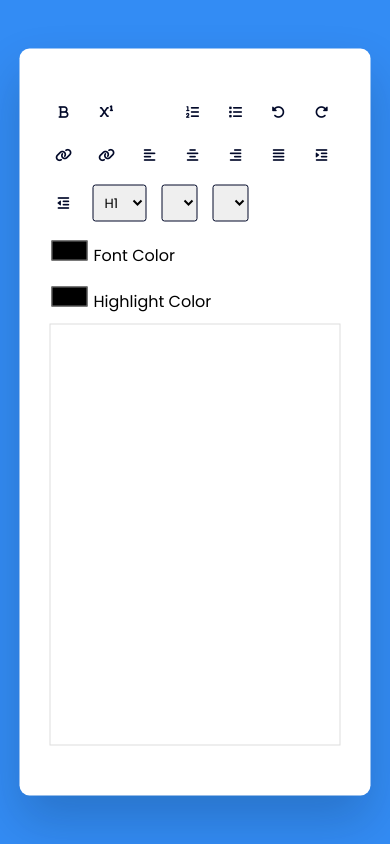
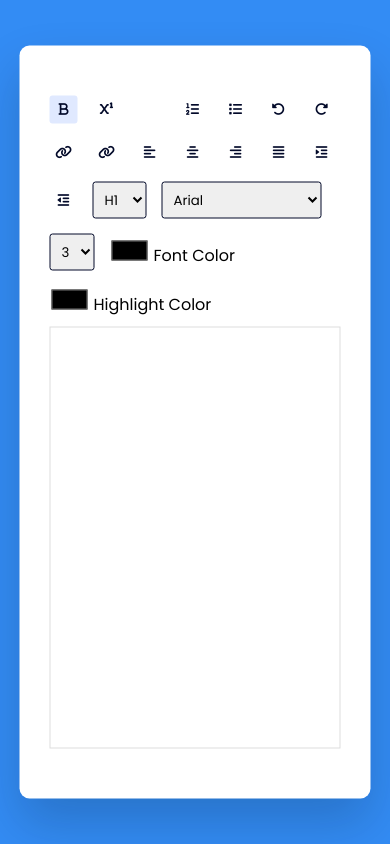
Before and after one commit to nekokujira24wase/Rich-text-editor, a plain HTML site: page index.html in a window 390 px wide. Both pictures are taken after a click on the button 63 px from the left and 112 px from the top of the page. Drawn offline with Linux system fonts and the light colour scheme.

Commit message:
script.jsを編集

```diff
--- a/script.js
+++ b/script.js
@@ -0,0 +1,96 @@
+let optionButtons = document.querySelectorAll('.option-button');
+let advancedOptionButton = document.querySelectorAll('.adv-option-button');
+let fontName = document.getElementById('fontName');
+let fontSizeRef = document.getElementById('fontSize');
+let writeArea = document.getElementById('text-input');
+let linkButton = document.getElementById('createLink');
+let alignButtons = document.querySelectorAll('.align');
+let spacingButtons = document.querySelectorAll('.spacing');
+let formatButtons = document.querySelectorAll('.format');
+let scriptButtons = document.querySelectorAll('.script');
+
+let fontList = [
+    'Arial',
+    'Verdana',
+    'Times New Roman',
+    'Garamond',
+    'Georgia',
+    'Courier New',
+    'Cursive',
+];
+
+const intializer = () => {
+    highlighter(alignButtons, true);
+    highlighter(spacingButtons, true);
+    highlighter(formatButtons, true);
+    highlighter(scriptButtons, true);
+
+    fontList.map((value) => {
+        let option = document.createElement('option');
+        option.value = value;
+        option.innerHTML = value;
+        fontName.appendChild(option);
+    });
+
+    for (let i = 0; i <= 7; i++) {
+        let option = document.createElement('option');
+        option.value = i;
+        option.innerHTML = i;
+        fontSizeRef.appendChild(option);
+    }
+
+    fontSizeRef.value = 3
+};
+
+const modifyText = (command, defaultUi, value) => {
+    document.execCommand(command, defaultUi, value);
+};
+
+optionButtons.forEach((button) => {
+    button.addEventListener('click', () => {
+        modifyText(button.id, false, null);
+    });
+});
+
+advancedOptionButton.forEach((button) => {
+    button,addEventListener('change', () => {
+        modifyText(button.id, false, null);
+    });
+});
+
+linkButton.addEventListener('click', () => {
+    let userLink = prompt('Enter a URL?');
+    if (/http/i.test(userLink)) {
+        modifyText(linkButton.id, false, userLink);
+    } else {
+        userLink = 'http://' + userLink;
+        modifyText(linkButton.id, false, userLink);
+    }
+});
+
+const highlighter = (className, needsRemoval) => {
+    className.forEach((button) => {
+        button.addEventListener('click', () => {
+            if (needsRemoval) {
+                let alreadyActive = false;
+                if (button.classList.contains('active')) {
+                    alreadyActive = true;
+                }
+                highlighterRemover(className);
+                if (!alreadyActive) {
+                    button.classList.add('active');
+                }
+            } else {
+                button.classList.toggle('active');
+            }
+        });
+    });
+};
+
+const highlighterRemover = (className) => {
+    className.forEach((button) => {
+        button.classList.remove('active');
+    });
+};
+
+window.onload = intializer();
```
Also changed, not shown: index.html (line endings or trailing spaces).
